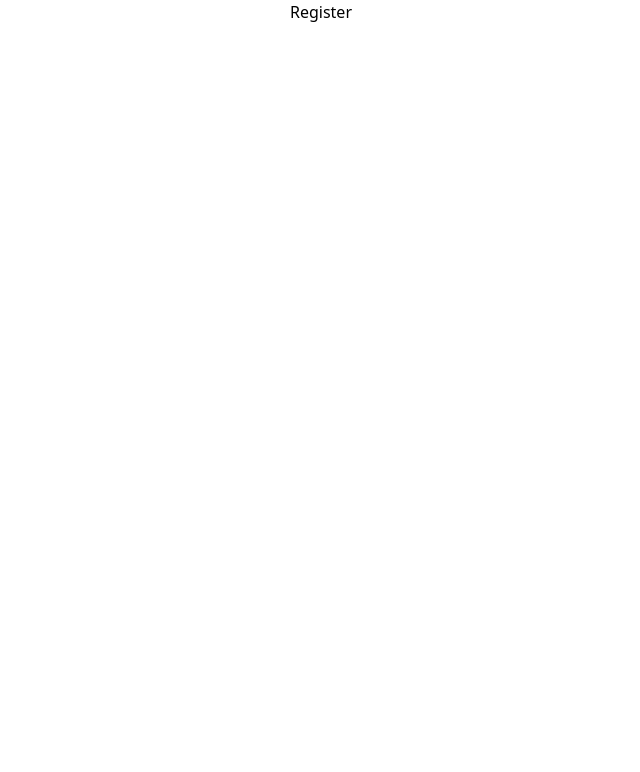
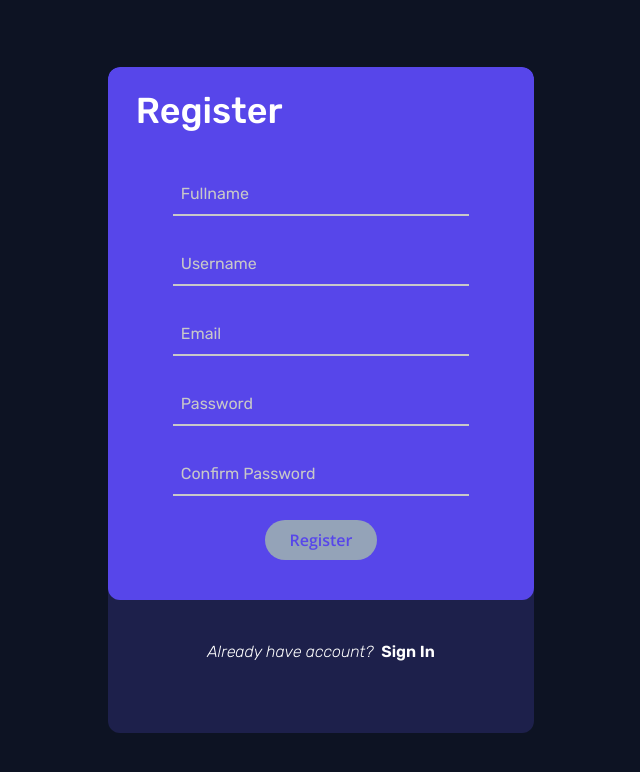
Before and after one commit to Hade21/personal-dashboard-frontend-v2, a React (Create React App) app: page /register in a window 1280 px wide. Shown: the top 772 px of the page, without its empty margins (319-959 px from the left). Built offline with nearby package versions, Linux system fonts and the light colour scheme.

Commit message:
finishing create register ui

```diff
--- a/src/app/user/user.js
+++ b/src/app/user/user.js
@@ -10,9 +10,11 @@ const initialState = {
   username: "",
   email: "",
   password: "",
+  cPassword: "",
   validName: false,
   validEmail: false,
   validPass: false,
+  validMatch: false,
 };
 
 export const userSlice = createSlice({
@@ -43,6 +45,12 @@ export const userSlice = createSlice({
         password: action.payload,
       };
     },
+    setCPassword: (state, action) => {
+      return {
+        ...state,
+        cPassword: action.payload,
+      };
+    },
     validateName: (state, action) => {
       const valid = USER_REGEX.test(action.payload);
       return {
@@ -64,6 +72,13 @@ export const userSlice = createSlice({
         validPass: valid,
       };
     },
+    validateMatch: (state) => {
+      const valid = state.password === state.cPassword;
+      return {
+        ...state,
+        validMatch: valid,
+      };
+    },
     reset: (state) => {
       return {
         ...state,
@@ -74,6 +89,7 @@ export const userSlice = createSlice({
         validName: false,
         validEmail: false,
         validPass: false,
+        validMatch: false,
       };
     },
   },
@@ -84,9 +100,11 @@ export const {
   setUsername,
   setEmail,
   setPassword,
+  setCPassword,
   validateName,
   validateEmail,
   validatePass,
+  validateMatch,
   reset,
 } = userSlice.actions;
 export default userSlice.reducer;
--- a/src/components/atoms/index.js
+++ b/src/components/atoms/index.js
@@ -1,4 +1,5 @@
 import Typography from "./Typography";
 import Button from "./Button";
+import Input from "./Input";
 
-export { Typography, Button };
+export { Typography, Button, Input };
--- a/src/pages/login/index.js
+++ b/src/pages/login/index.js
@@ -11,8 +11,7 @@ import {
   validateName,
   validatePass,
 } from "../../app/user/user";
-import { Button, Card, Typography } from "../../components";
-import Input from "../../components/atoms/Input";
+import { Button, Card, Typography, Input } from "../../components";
 
 const Login = () => {
   const dispatch = useDispatch();
@@ -56,7 +55,10 @@ const Login = () => {
       <Typography font="font-rubik" size="text-4xl" weight="font-medium">
         Login
       </Typography>
-      <form className="w-4/5 mx-auto flex flex-col justify-between h-3/5">
+      <form
+        className="w-4/5 mx-auto flex flex-col justify-between h-3/5"
+        onSubmit={handleSubmit}
+      >
         <div className="inputs flex flex-col gap-7">
           <Input
             type="text"
@@ -88,7 +90,6 @@ const Login = () => {
             disable={
               (username && password) || (email && password) ? false : true
             }
-            onClick={handleSubmit}
           >
             Login
           </Button>
--- a/src/pages/register/index.js
+++ b/src/pages/register/index.js
@@ -1,7 +1,153 @@
-import React from "react";
+import React, { useEffect } from "react";
+import { useDispatch, useSelector } from "react-redux";
+import { Link } from "react-router-dom";
+import {
+  setCPassword,
+  setEmail,
+  setFullname,
+  setPassword,
+  setUsername,
+  validateEmail,
+  validateMatch,
+  validateName,
+  validatePass,
+} from "../../app/user/user";
+import { Card, Typography, Input, Button } from "../../components";
 
 const Register = () => {
-  return <div>Register</div>;
+  const dispatch = useDispatch();
+  const fullname = useSelector((state) => state.user.fullname);
+  const username = useSelector((state) => state.user.username);
+  const email = useSelector((state) => state.user.email);
+  const password = useSelector((state) => state.user.password);
+  const cPassword = useSelector((state) => state.user.cPassword);
+  const validName = useSelector((state) => state.user.validName);
+  const validEmail = useSelector((state) => state.user.validEmail);
+  const validPass = useSelector((state) => state.user.validPass);
+  const validMatch = useSelector((state) => state.user.validMatch);
+
+  useEffect(() => {
+    dispatch(validateName(username));
+    // eslint-disable-next-line react-hooks/exhaustive-deps
+  }, [username]);
+
+  useEffect(() => {
+    dispatch(validateEmail(email));
+    // eslint-disable-next-line react-hooks/exhaustive-deps
+  }, [email]);
+
+  useEffect(() => {
+    dispatch(validatePass(password));
+    dispatch(validateMatch());
+    // eslint-disable-next-line react-hooks/exhaustive-deps
+  }, [password, cPassword]);
+
+  const handleSubmit = (e) => {
+    e.preventDefault();
+    console.log(fullname);
+    console.log(email);
+    console.log(password);
+    console.log(cPassword);
+  };
+
+  const innerContent = (
+    <div className="wrapper text-white px-7 pt-6 pb-10 flex flex-col justify-between text-left h-full">
+      <Typography font="font-rubik" size="text-4xl" weight="font-medium">
+        Register
+      </Typography>
+      <form
+        className="w-4/5 mx-auto flex flex-col justify-between gap-6"
+        onSubmit={handleSubmit}
+      >
+        <div className="inputs flex flex-col gap-7">
+          <Input
+            type="text"
+            name="fullname"
+            value={fullname}
+            onChange={(e) => dispatch(setFullname(e.target.value))}
+          >
+            Fullname
+          </Input>
+          <Input
+            type="text"
+            name="username"
+            value={username}
+            onChange={(e) => dispatch(setUsername(e.target.value))}
+          >
+            Username
+          </Input>
+          <Input
+            type="text"
+            name="email"
+            value={email}
+            onChange={(e) => dispatch(setEmail(e.target.value))}
+          >
+            Email
+          </Input>
+          <Input
+            type="password"
+            name="password"
+            value={password}
+            onChange={(e) => dispatch(setPassword(e.target.value))}
+          >
+            Password
+          </Input>
+          <Input
+            type="password"
+            name="confirm-password"
+            value={cPassword}
+            onChange={(e) => dispatch(setCPassword(e.target.value))}
+          >
+            Confirm Password
+          </Input>
+        </div>
+        <div className="button w-full text-center text-profile-color">
+          <Button
+            type="submit"
+            px="px-6"
+            py="py-2"
+            bgColor={
+              !validEmail || !validName || !validMatch
+                ? "bg-slate-400"
+                : "bg-white"
+            }
+            disable={
+              validEmail && validName && validPass && validMatch ? false : true
+            }
+          >
+            Register
+          </Button>
+        </div>
+      </form>
+    </div>
+  );
+  const outerContent = (
+    <div className="wrapper text-white flex justify-center gap-2 mt-10 w-full italic">
+      <Typography font="font-rubik" size="text-base" weight="font-light">
+        Already have account?
+      </Typography>
+      <Typography font="font-rubik" size="text-base" weight="font-semibold">
+        <Link to="/login" className="not-italic">
+          Sign In
+        </Link>
+      </Typography>
+    </div>
+  );
+
+  return (
+    <main className="w-screen h-screen bg-home-color flex justify-center items-center">
+      <Card
+        flexDir="flex-col"
+        width="w-1/3"
+        height="h-5/6"
+        outerColor="bg-card-color"
+        innerColor="bg-profile-color"
+        innerHeight="h-4/5"
+        innerContent={innerContent}
+        outerContent={outerContent}
+      />
+    </main>
+  );
 };
 
 export default Register;
```
